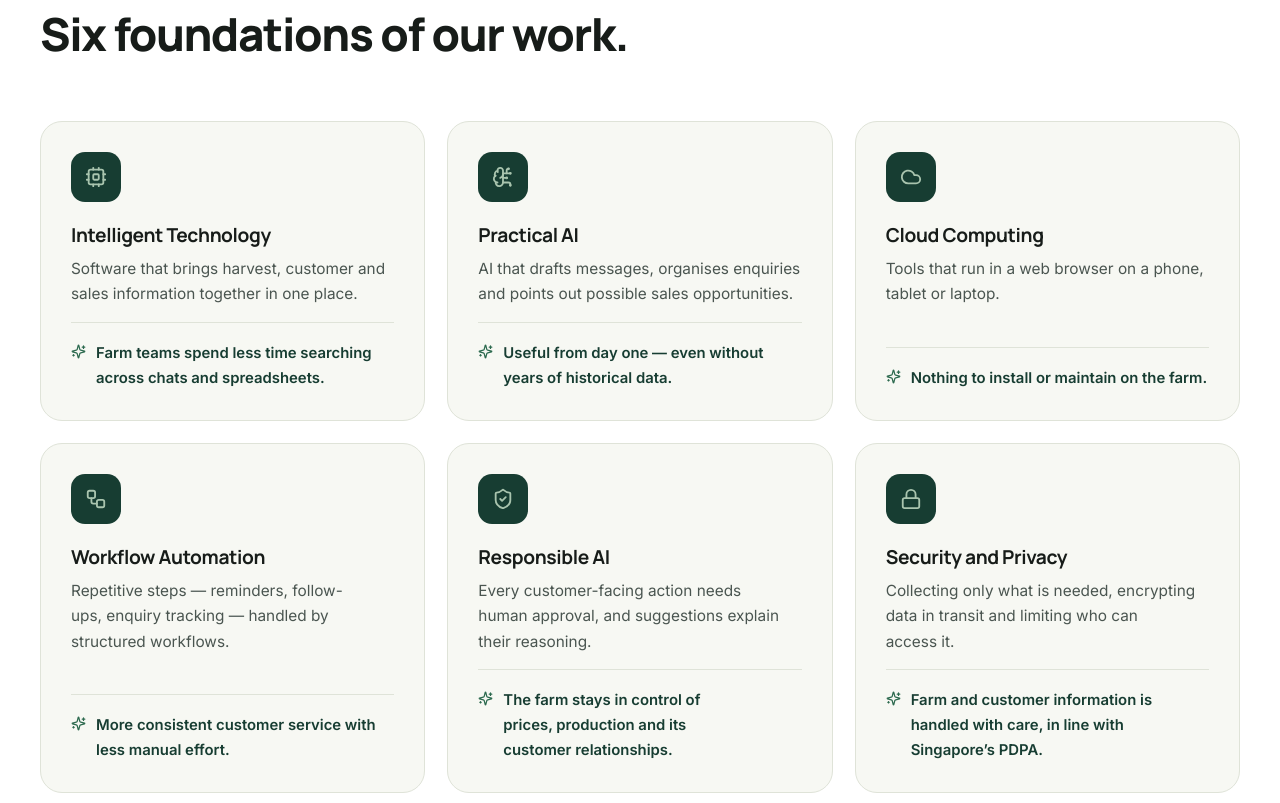
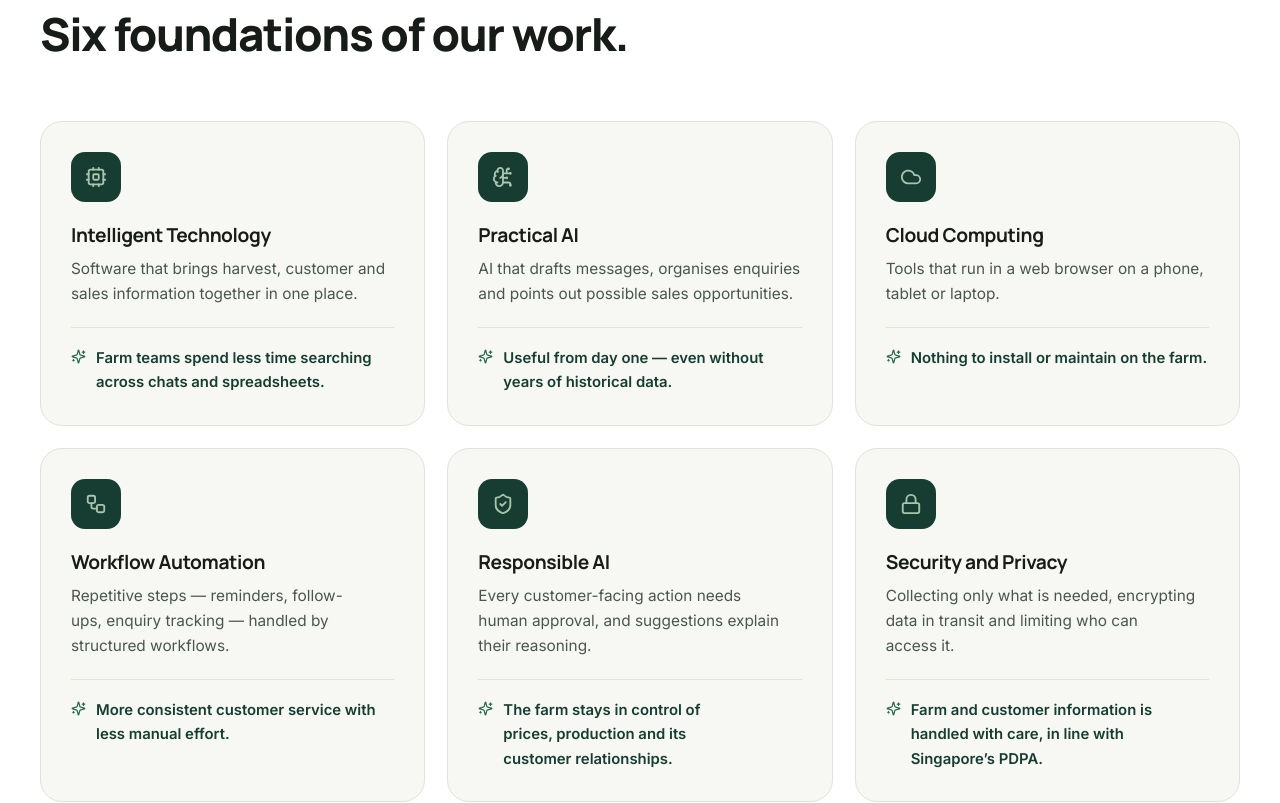
Before and after one commit to Tyllage/Tyllage-Web, a React (Vite) app: page /technology in a window 1280 px wide. Shown: the part 840-1643 px from the top of the page. Built offline with nearby package versions, Linux system fonts and the light colour scheme; no server answers.

Commit message:
Align card content across rows on Technology and Platform pages

```diff
--- a/src/index.css
+++ b/src/index.css
@@ -2788,6 +2788,33 @@ main:focus {
   color: var(--botanical);
 }
 
+/*
+ * Line up the title, description, divider and benefit of every card in a
+ * row, however long each card's text is. Browsers without subgrid keep the
+ * flex layout above.
+ */
+@supports (grid-template-rows: subgrid) {
+  .pillar,
+  .capability-card {
+    display: grid;
+    grid-row: span 4;
+    grid-template-rows: subgrid;
+    row-gap: 0;
+    align-content: start;
+  }
+
+  .pillar__what,
+  .capability-card__summary {
+    margin-bottom: 20px;
+  }
+
+  .pillar__benefit,
+  .check-list {
+    align-self: start;
+    margin-top: 0 !important;
+  }
+}
+
 @media (max-width: 1024px) {
   .pillars {
     grid-template-columns: repeat(2, minmax(0, 1fr));
```
